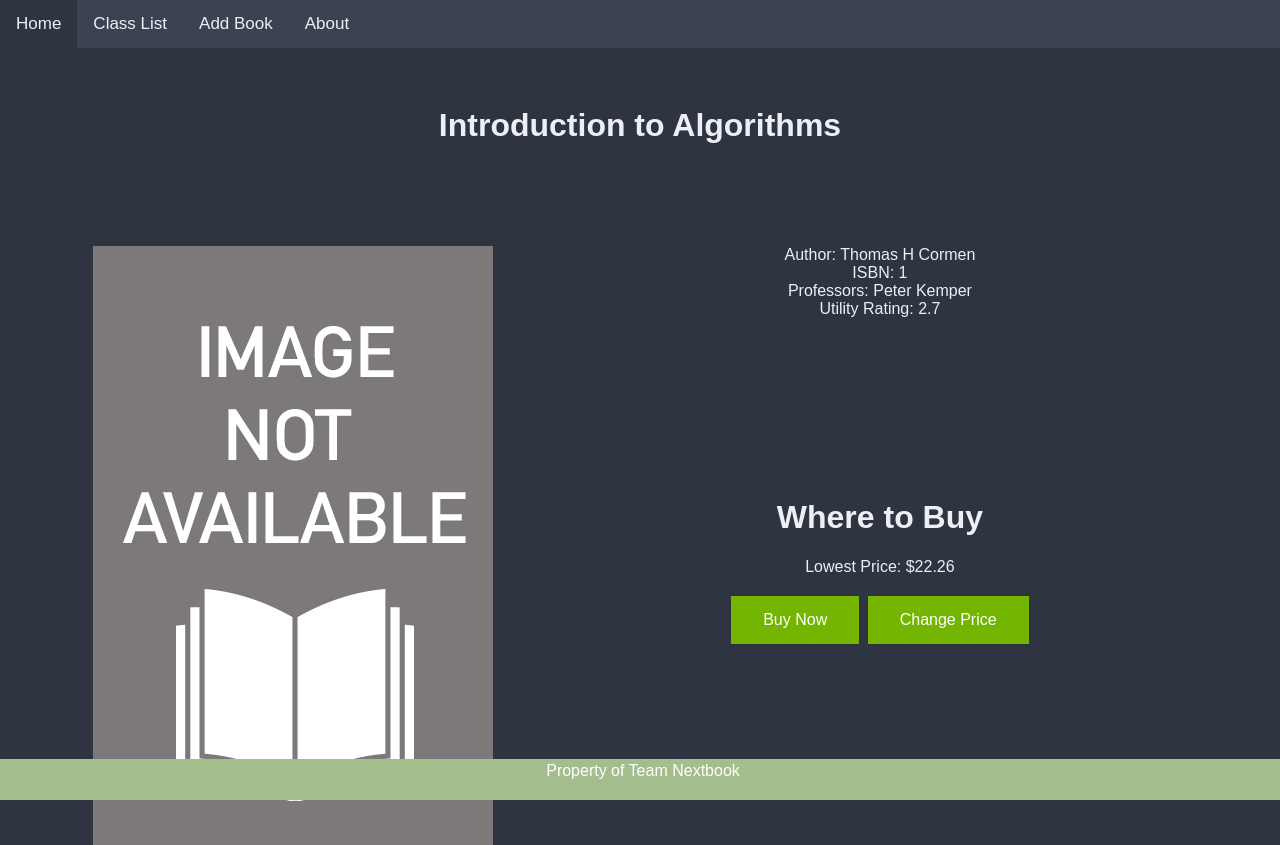
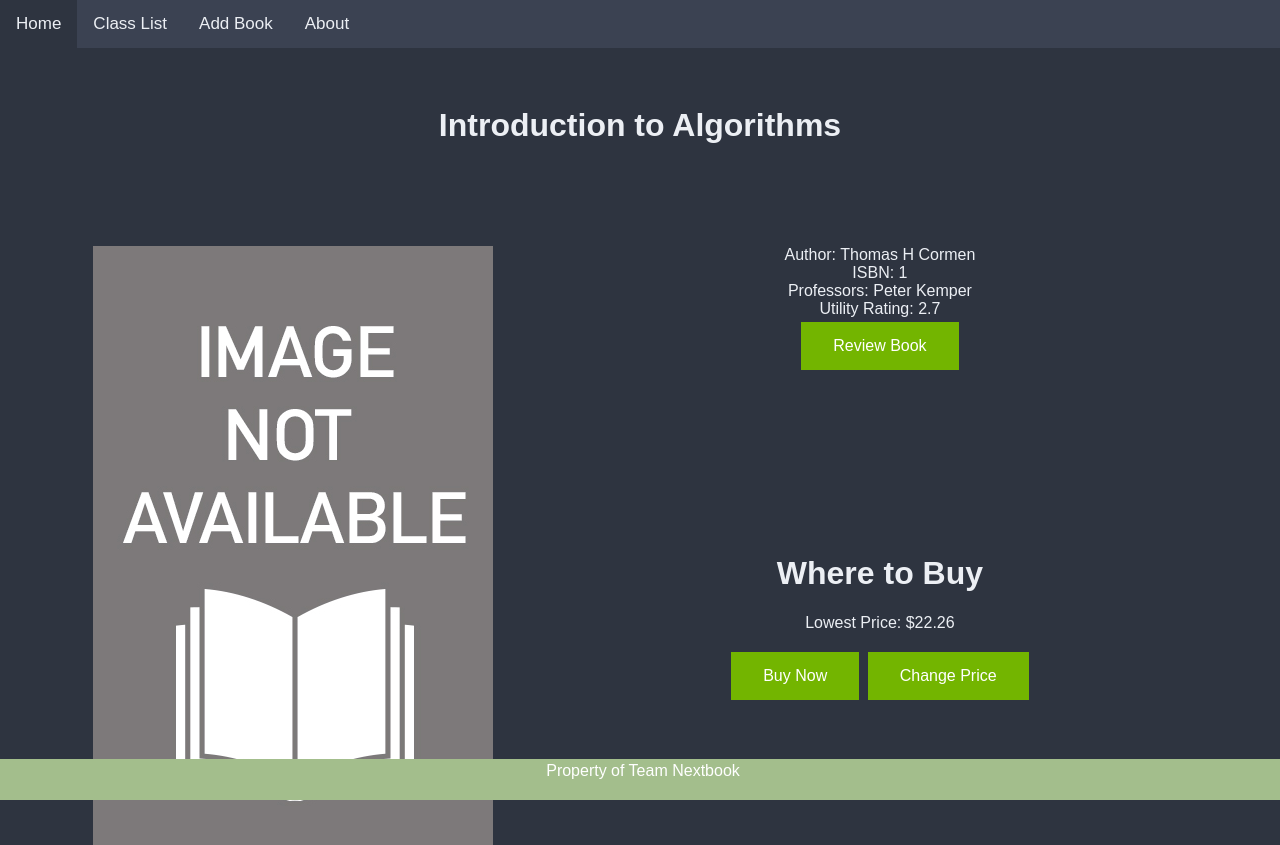
Before and after one commit to aaronamk/Nextbook, a Flask app: page /book/1 in a window 1280 px wide. Shown: the top 845 px of the page. Run offline with Flask 2, Linux system fonts and the light colour scheme; data comes from the database, SQL or seed files in the repository.

Commit message:
Replace book-info.html

```diff
--- a/Code/templates/book-info.html
+++ b/Code/templates/book-info.html
@@ -57,7 +57,7 @@
       ISBN: {{ isbn }}<BR>
       Professors: {{ professor }}<BR>
       Utility Rating: {{ rating }}<BR>
-
+      <a href="/review-book" class="button" >Review Book</a>
    </div>
    <div class= "boxSplit">
       <h1> Where to Buy </h1>
```
